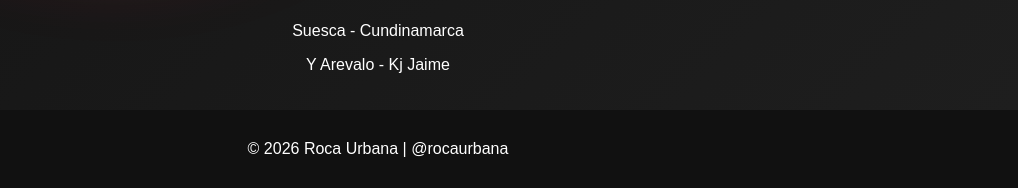
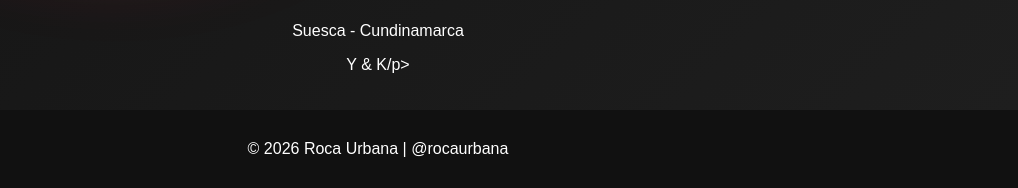
Before and after one commit to yonathanarevalocastillo-blip/roca-urbana, a Flask app: page / in a window 1280 px wide. Shown: the part 802-990 px from the top of the page, without its empty margins (262-1280 px from the left). Run offline with Flask 3, Linux system fonts and the light colour scheme.

Commit message:
Actualizar <p>Y & K </p>

```diff
--- a/templates/index.html
+++ b/templates/index.html
@@ -127,7 +127,7 @@
 
     <h2>Estilo • Actitud • Calle</h2>
     <p>Suesca - Cundinamarca</p>
-    <p>Y Arevalo - Kj Jaime</p>
+    <p>Y & K/p>
 
   </header>
 
```
